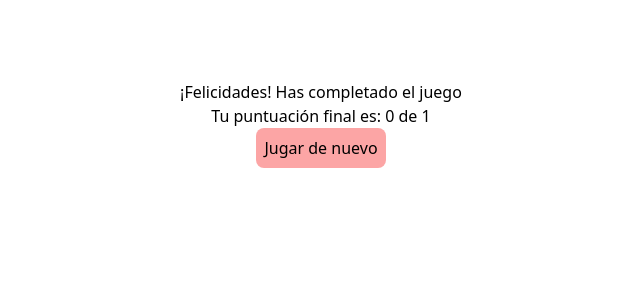
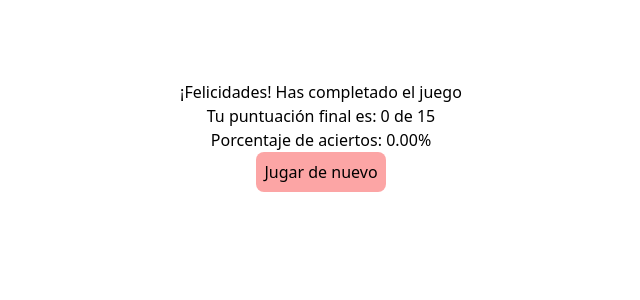
Before and after one commit to ByronDein/PokemonGameReact, a React (Vite) app: page /score in a window 1280 px wide. Shown: the top 300 px of the page, without its empty margins (319-959 px from the left). Built offline with nearby package versions, Linux system fonts and the light colour scheme.

Commit message:
set quantityofquestions to 15

```diff
--- a/src/contexts/ScoreContext.jsx
+++ b/src/contexts/ScoreContext.jsx
@@ -6,7 +6,7 @@ export const ScoreContext = createContext();
 
 export const ScoreProvider = ({children}) => {
     const [score, setScore] = useState(0)
-    const [quantityOfQuestions, setquantityOfQuestions] = useState(1)
+    const [quantityOfQuestions, setquantityOfQuestions] = useState(15)
 
     return (
         <ScoreContext.Provider value={{score, setScore, quantityOfQuestions, setquantityOfQuestions}}>
--- a/src/pages/FinalScore.jsx
+++ b/src/pages/FinalScore.jsx
@@ -14,6 +14,7 @@ const FinalScore = () => {
         <div className="flex flex-col justify-center items-center mt-20">
             <h2>¡Felicidades! Has completado el juego</h2>
             <h3>Tu puntuación final es: {score} de {quantityOfQuestions}</h3>
+            <h4>Porcentaje de aciertos: {((score / quantityOfQuestions) * 100).toFixed(2)}%</h4>
             <button className="p-2 bg-red-300 rounded-lg" onClick={newGame}>Jugar de nuevo</button>
         </div>
     )
```
